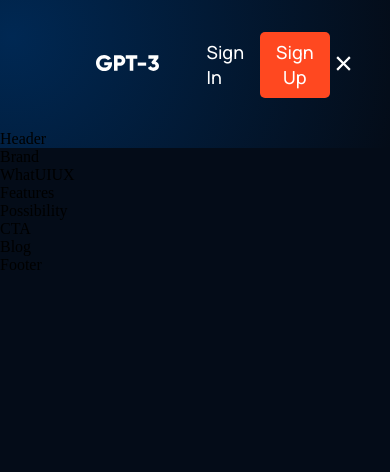
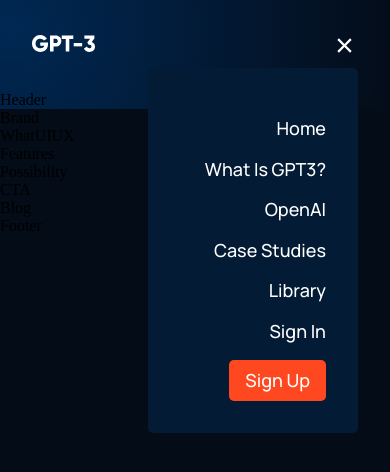
Before and after one commit to mknyambura/Modern-UI-UX-Website-with-React-JS, a React (Create React App) app: page / in a window 390 px wide. Both pictures are taken after a click on the icon 343 px from the left and 63 px from the top of the page. Shown: the top 472 px of the page. Built offline with nearby package versions, Linux system fonts and the light colour scheme.

Commit message:
update commit

```diff
--- a/src/components/navbar/Navbar.jsx
+++ b/src/components/navbar/Navbar.jsx
@@ -5,15 +5,15 @@
 import './navbar.css'
 
 
-const Menu = () => {
+const Menu = () => (
   <>
-  <p><a href="#home">Home</a></p>
-  <p><a href="#wgpt3">What is GPT3?</a></p>
-  <p><a href="#possibility">OpenAI</a></p>
-  <p><a href="#features">Case Studies</a></p>
-  <p><a href="#blog">Library</a></p>
+    <p><a href="#home">Home</a></p>
+    <p><a href="#wgpt3">What is GPT3?</a></p>
+    <p><a href="#possibility">OpenAI</a></p>
+    <p><a href="#features">Case Studies</a></p>
+    <p><a href="#blog">Library</a></p>
   </>
-}
+)
 function Navbar() {
   const [ toggleMenu, setToggleMenu ] = useState(false);
   return (
@@ -38,6 +38,10 @@
           <div className="navbar-menu-container scale-up-center">
             <div className="navbar-menu-container-links">
               <Menu/>
+              <div className="navbar-menu-container-links-sign-in">
+                <p>Sign In</p>
+                <button type='button'> Sign Up</button>
+              </div>
             </div>
           </div>
         )}
--- a/src/components/navbar/navbar.css
+++ b/src/components/navbar/navbar.css
@@ -54,3 +54,61 @@
     outline: none;
     cursor: pointer;
 }
+.navbar-menu {
+    display: none;
+    position: relative;
+    margin-left: 1rem;
+}
+.navbar-menu svg {
+    cursor: pointer;
+}
+.navbar-menu-container {
+    display: flex;
+    justify-content: flex-end;
+    align-items: flex-end;
+    flex-direction: column;
+    text-align: end;
+    background: #031b34;
+    padding: 2rem;
+    position: absolute;
+    top: 40px;
+    right: 0;
+    margin-top: 1rem;
+    min-width: 210px;
+    border-radius: 5px;
+    box-shadow: 0 0 5 rgba( 0, 0, 0, 0.2);
+}
+.navbar-menu-container p {
+    margin: 1rem 0;
+}
+.navbar-menu-container-links-sign-in {
+    display: none;
+}
+
+@media screen and (max-width: 1050px){
+    .navbar-links-container {
+        display: none;
+    }
+    .navbar-menu {
+        display: flex;
+    }
+}
+@media screen and (max-width: 700px){
+    .navbar {
+        padding: 2rem 4rem;
+    }
+}
+@media screen and (max-width: 550px){
+    .navbar {
+        padding: 2rem;
+    }
+    .navbar-sign-in {
+        display: none;
+    }
+    .navbar-menu-container {
+        top: 20px;
+    }
+    .navbar-menu-container-links-sign-in {
+        display: block;
+    }
+}
```
